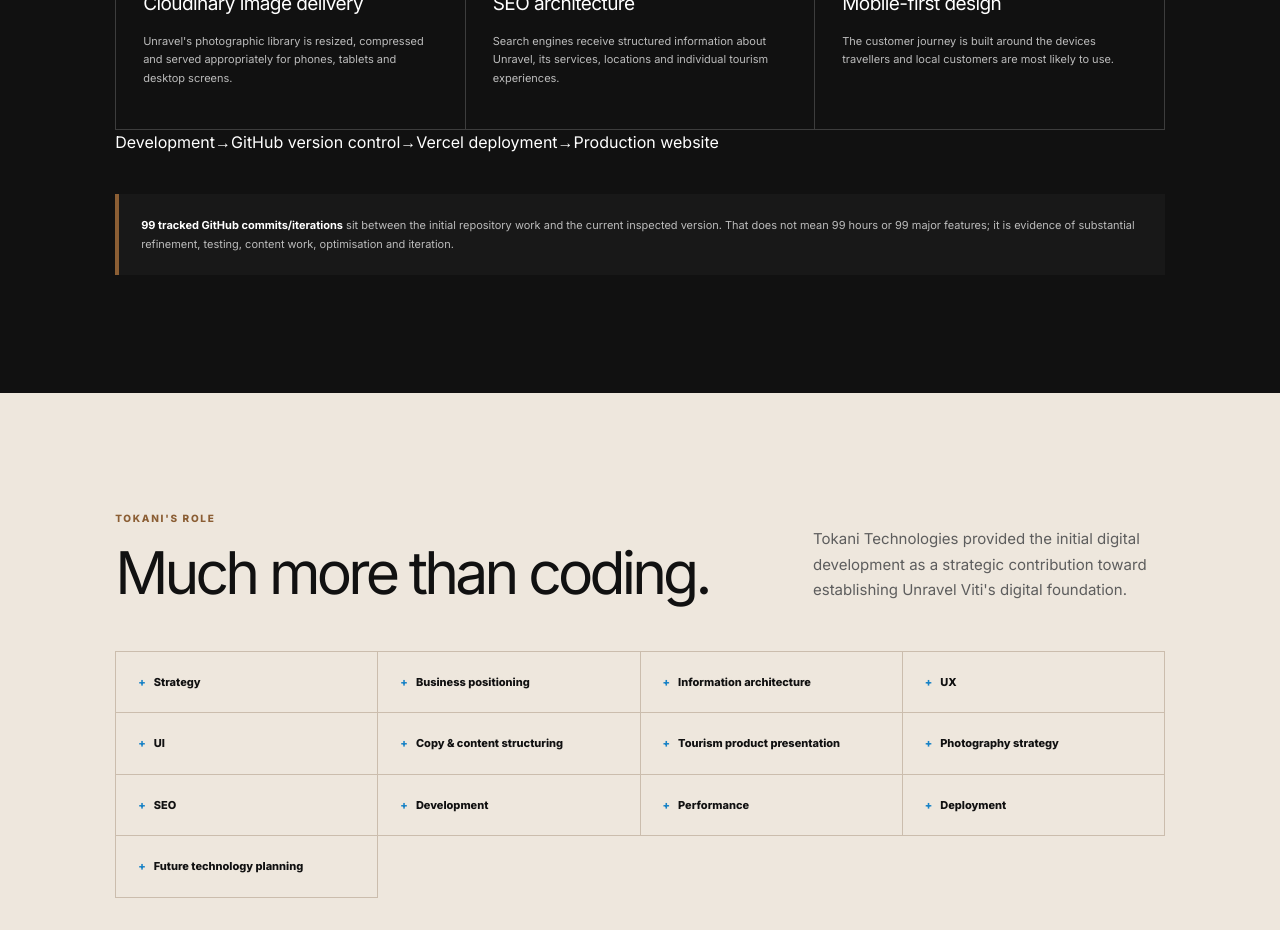
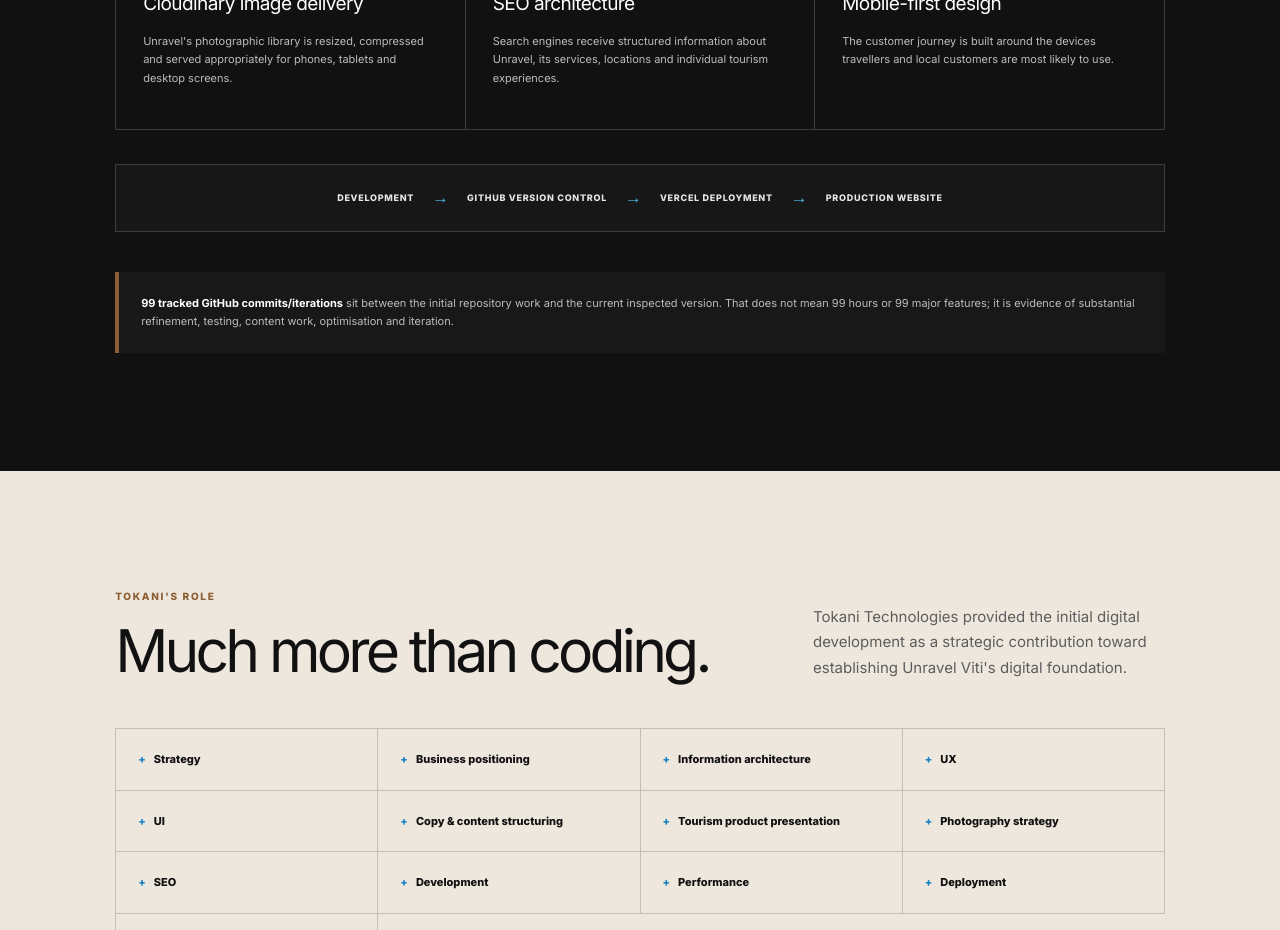
Before and after one commit to kvtfala/tokani-technologies, a Next.js app: page /case-studies/unravel-viti in a window 1280 px wide. Shown: the part 8660-9590 px from the top of the page. Built offline with nearby package versions, Linux system fonts and the light colour scheme.

Commit message:
Style Unravel deployment workflow

```diff
--- a/app/globals.css
+++ b/app/globals.css
@@ -102,6 +102,9 @@
 .uv-tech-grid article>span{color:var(--sky);font-size:9px;font-weight:800}
 .uv-tech-grid h3{margin:54px 0 13px;color:#fff;font-size:19px;letter-spacing:-.03em}
 .uv-tech-grid p{margin:0;color:#bcbcbc;font-size:11px;line-height:1.68}
+.uv-deploy-flow{display:flex;align-items:center;justify-content:center;gap:18px;margin-top:34px;padding:20px;border:1px solid #3d3d3d;background:#171717;flex-wrap:wrap}
+.uv-deploy-flow>span:not([aria-hidden]){color:#e6e6e6;font-size:9px;font-weight:800;letter-spacing:.08em;text-transform:uppercase}
+.uv-deploy-flow>span[aria-hidden]{color:var(--sky);font-size:17px}
 .uv-iteration-note{margin:40px 0 0;padding:22px;border-left:4px solid var(--brown);background:#181818;color:#bbb;font-size:11px;line-height:1.68}
 .uv-iteration-note strong{color:#fff}
 .uv-role{background:#eee7dd}
```
